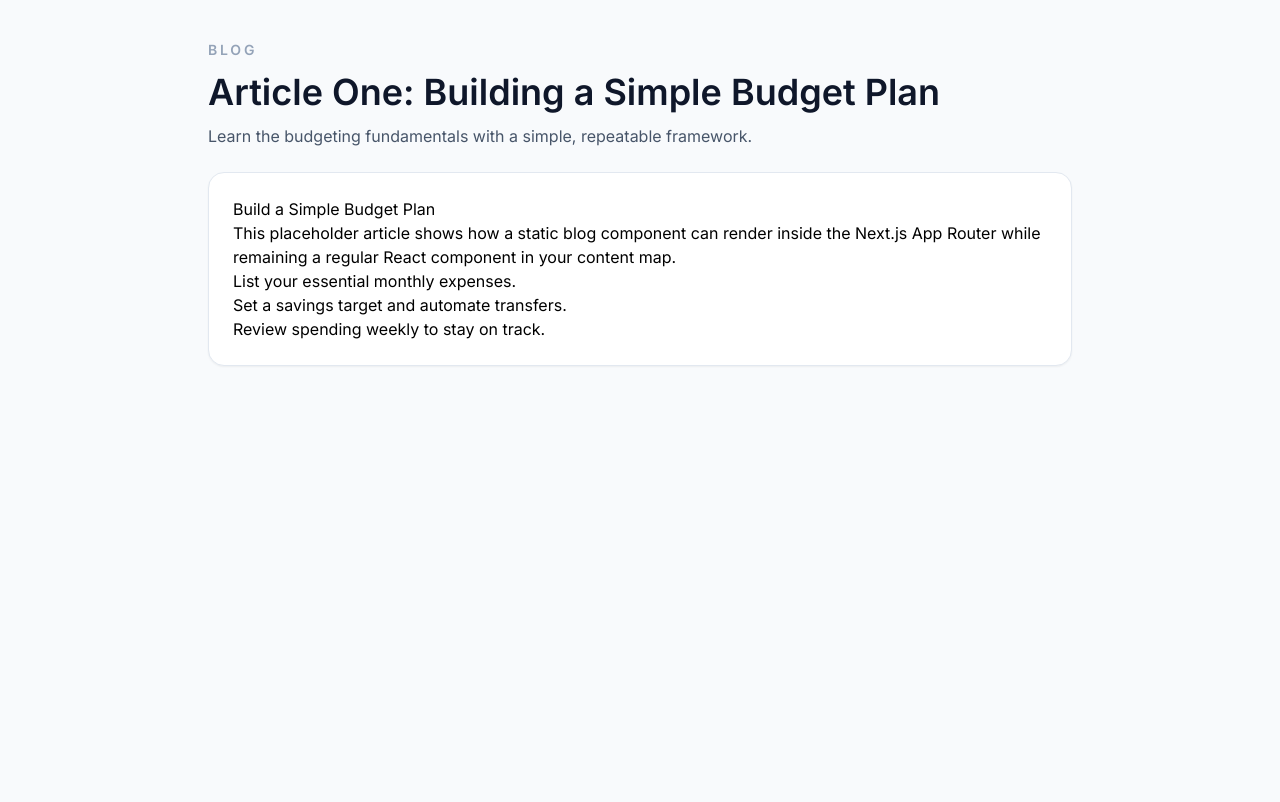
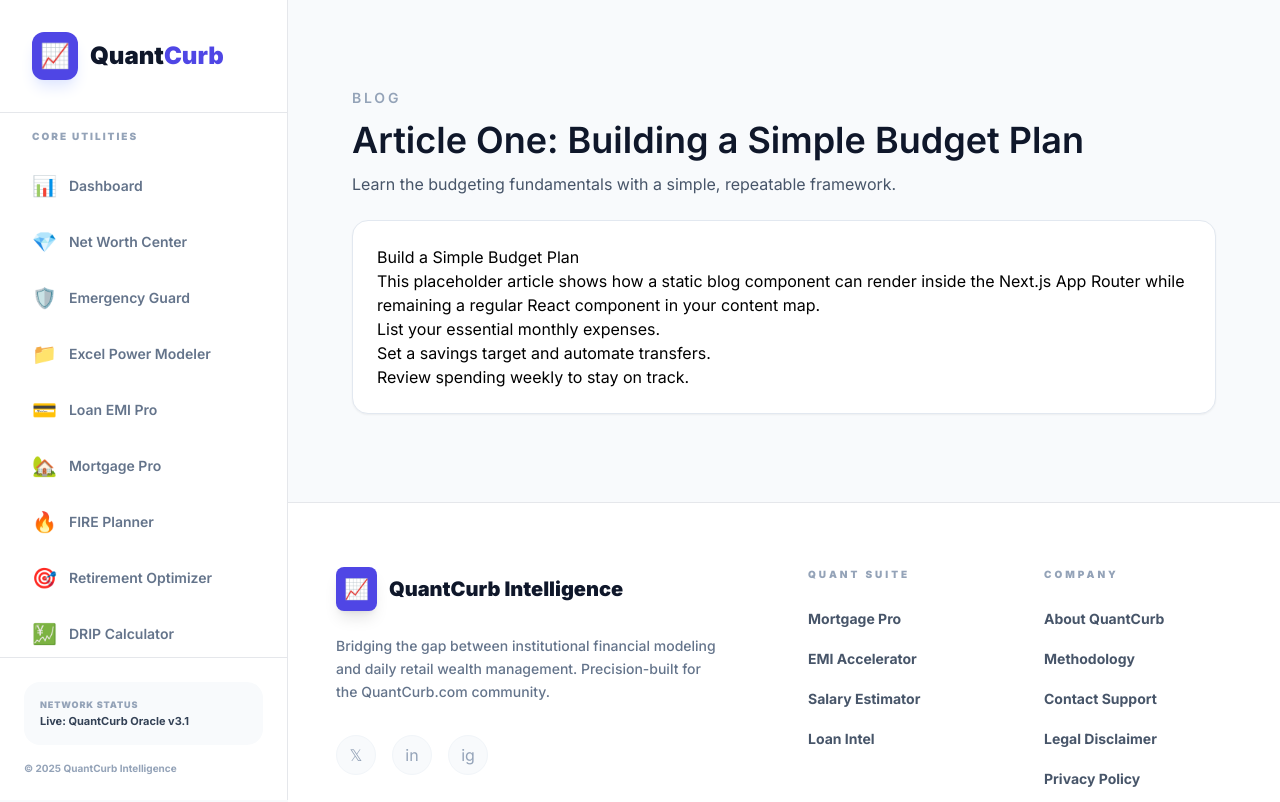
Before and after one commit to anandgodar/https-github.com-anandgodar-finance_util, a Next.js app: page /blog/article-one in a window 1280 px wide. Shown: the top 802 px of the page. Built offline with nearby package versions, Linux system fonts and the light colour scheme.

Commit message:
Add header, footer, and sidebar to blog post pages
- Wrap blog post pages with SiteShell component
- Ensures consistent navigation across all blog pages
- Matches the layout of the blog index page

```diff
--- a/app/blog/[slug]/page.tsx
+++ b/app/blog/[slug]/page.tsx
@@ -2,6 +2,8 @@ import React from 'react';
 import { notFound } from 'next/navigation';
 
 import { blogContent, blogSlugs } from '../../../lib/blog-content';
+import SiteShell from '../../../components/SiteShell';
+import { ToolType } from '../../../types';
 
 type PageProps = {
   params: {
@@ -41,6 +43,7 @@ export default function BlogPostPage({ params }: PageProps) {
   const ArticleComponent = entry.component;
 
   return (
+    <SiteShell activeTool={ToolType.BLOG_INDEX}>
       <main className="mx-auto flex w-full max-w-4xl flex-col gap-6 px-4 py-10">
         <header className="space-y-3">
           <p className="text-sm font-semibold uppercase tracking-[0.2em] text-slate-400">Blog</p>
@@ -51,5 +54,6 @@ export default function BlogPostPage({ params }: PageProps) {
           <ArticleComponent />
         </section>
       </main>
+    </SiteShell>
   );
 }
```
Lines whose indentation alone changed are shown as unchanged.
